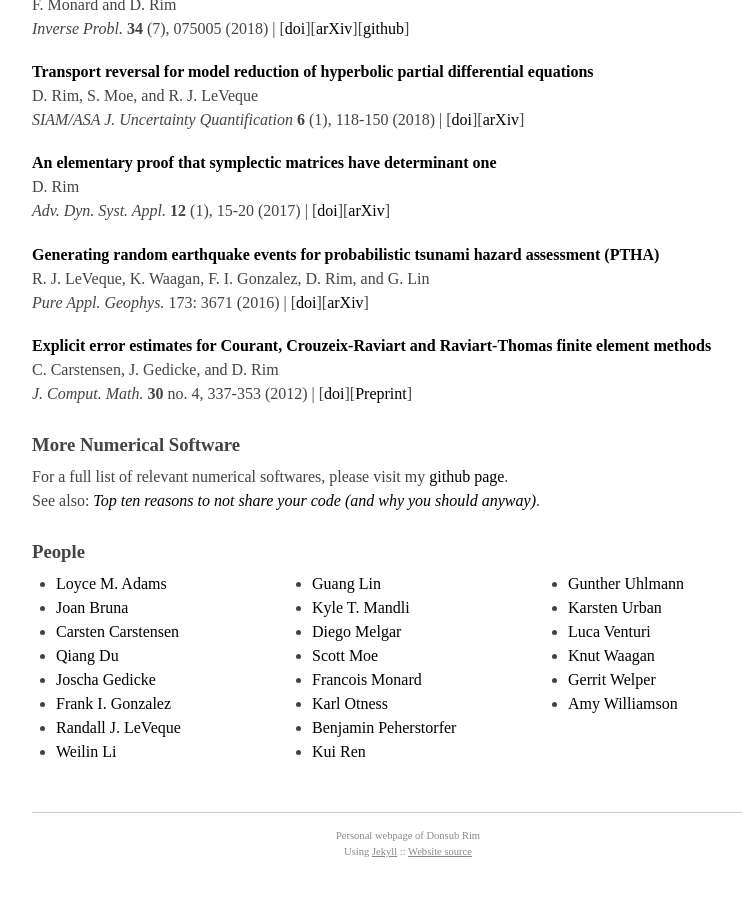
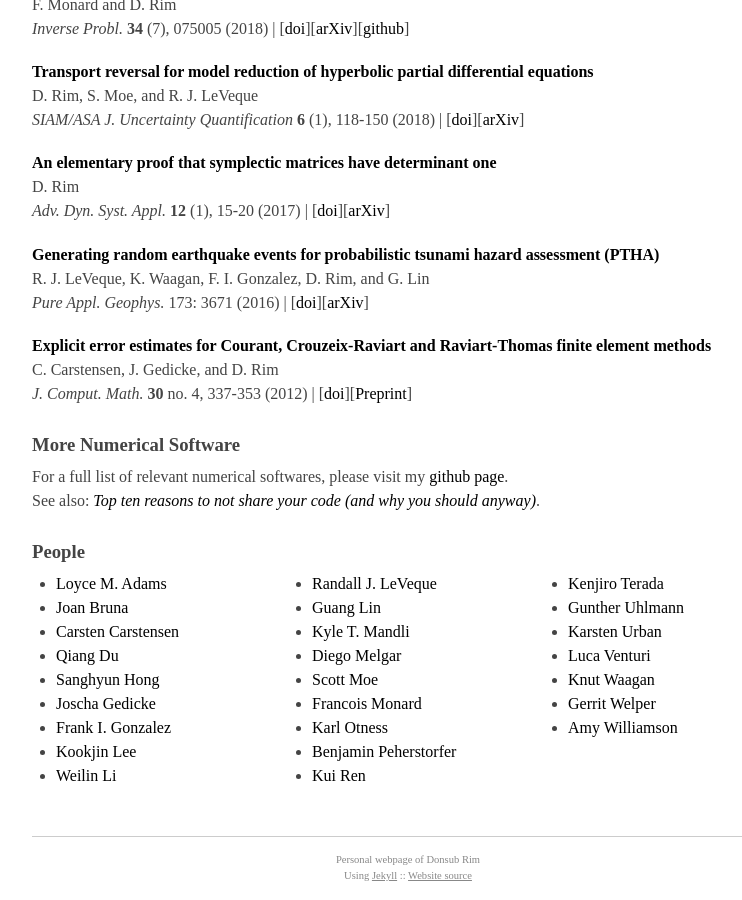
Before and after one commit to dsrim/dsrim.github.io, a Jekyll site: the page built from index.md, in a window 1280 px wide and 900 px high, scrolled down 1733 px. Shown: the whole window, without its empty margins (232-974 px from the left). Built offline with Jekyll 4.4.1, drawn with Linux system fonts in a browser that asks for light colours; before the commit the page ends 2609 px from its top, so only the background shows below that.

Commit message:
update webpage to weilin li; add kookjin lee and sanghyun hong; add mastodon link

```diff
--- a/index.md
+++ b/index.md
@@ -15,17 +15,23 @@ people:
     - name:     "Qiang Du"
       webpage:  "https://cm3.apam.columbia.edu/"
 
+    - name:     "Sanghyun Hong"
+      webpage:  "https://sanghyun-hong.com/"
+
     - name:     "Joscha Gedicke"
       webpage:  "https://ins.uni-bonn.de/staff/gedicke"
 
     - name:     "Frank I. Gonzalez"
       webpage:  "https://www.washington.edu/news/people/frank-gonzalez/"
 
+    - name:     "Kookjin Lee"
+      webpage:  "https://search.asu.edu/profile/3957975"
+
+    - name:     "Weilin Li"
+      webpage:  "https://weilinli.ccny.cuny.edu/"
+
     - name:     "Randall J. LeVeque"
       webpage:  "https://faculty.washington.edu/rjl"
-
-    - name:     "Weilin Li"
-      webpage:  "https://cims.nyu.edu/~weilinli"
 
     - name:     "Guang Lin"
       webpage:  "https://www.math.purdue.edu/~lin491/"
@@ -50,6 +56,9 @@ people:
 
     - name:     "Kui Ren"
       webpage:  "http://www.columbia.edu/~kr2002"
+
+    - name:     "Kenjiro Terada"
+      webpage:  "http://www.cae.civil.tohoku.ac.jp/profile/terada/en/"
 
     - name:     "Gunther Uhlmann"
       webpage:  "https://sites.math.washington.edu/~gunther"
```
Also changed, not shown: other parts of index.md (+1 -0 lines), 1 other file.
